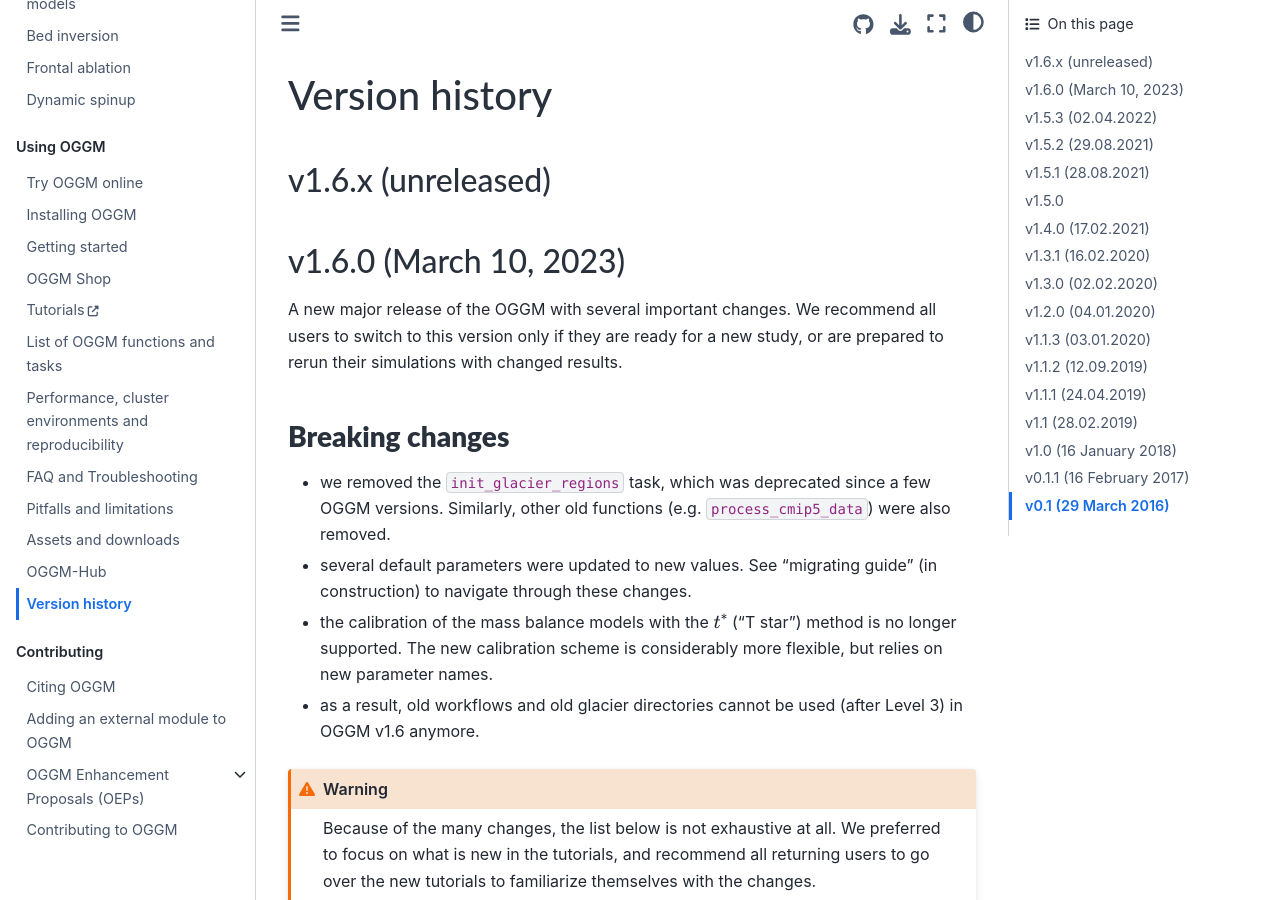
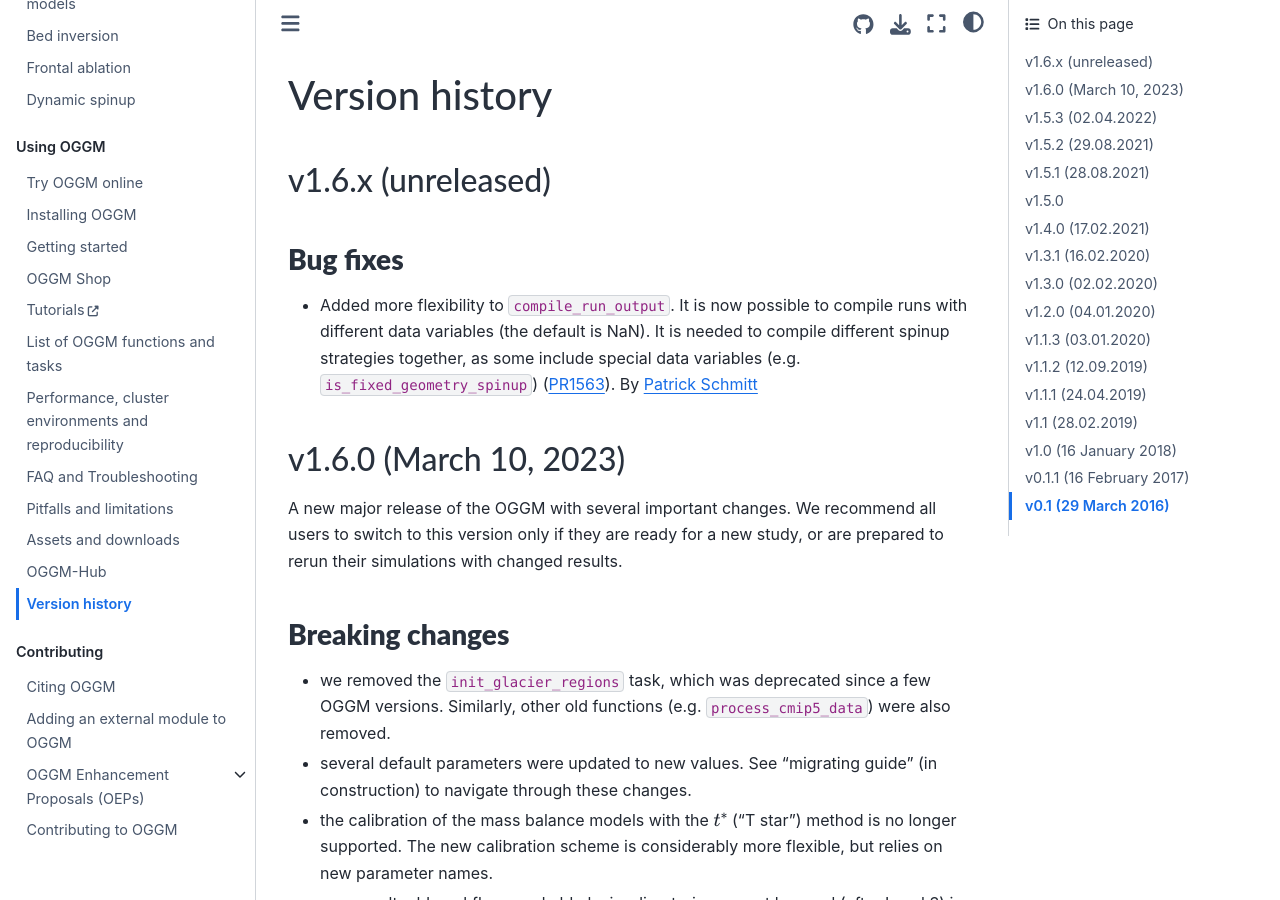
Before and after one commit to OGGM/oggm, a Sphinx documentation site: the page built from docs/whats-new.rst, in a window 1280 px wide and 900 px high. Built offline with Sphinx 7.4.7 and the Sphinx Book theme 1.1.4, drawn with Linux system fonts in a browser that asks for light colours; the version number could not be read and is left out.

Commit message:
add to whats-new

```diff
--- a/docs/whats-new.rst
+++ b/docs/whats-new.rst
@@ -5,6 +5,15 @@ Version history
 
 v1.6.x (unreleased)
 -------------------
+
+Bug fixes
+~~~~~~~~~
+
+- Added more flexibility to ``compile_run_output``. It is now possible to
+  compile runs with different data variables (the default is NaN). It is
+  needed to compile different spinup strategies together, as some include
+  special data variables (e.g. ``is_fixed_geometry_spinup``) (:pull:`1563`).
+  By `Patrick Schmitt <https://github.com/pat-schmitt>`_
 
 
 v1.6.0 (March 10, 2023)
```
